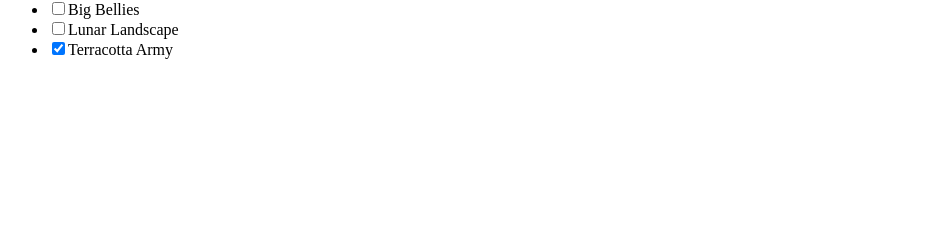
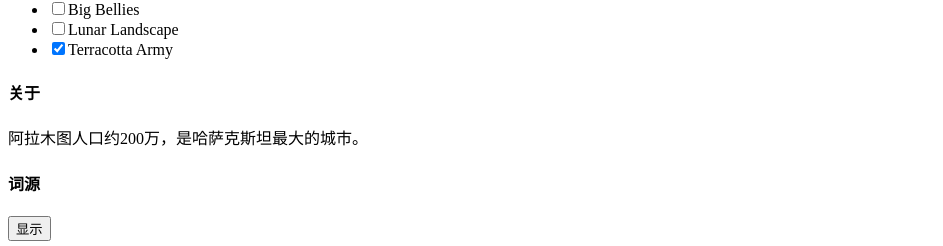
Before and after one commit to tiansQAQ/learn-react-2023, a React app: page / in a window 1280 px wide. Shown: the part 2616-2862 px from the top of the page, without its empty margins (0-943 px from the left). Before the commit the page ends 2691 px from the top, so only its background shows below. Built offline with nearby package versions, Linux system fonts and the light colour scheme.

Commit message:
refactor:props的使用,父子组件数据传递

```diff
--- a/src/App.js
+++ b/src/App.js
@@ -19,6 +19,8 @@ import FormObject from './chapter15/FormObject.jsx'
 import BucketList from './chapter16/BucketList.jsx'
 import FormObjectImmer from './chapter17/FormObjectImmer.jsx'
 import BucketListImmer from './chapter18/BucketListImmer.jsx'
+import Accordion from './chapter20/Accordion.jsx'
+
 export default function App() {
   // 多个组件共享数据
   const [count, setCount] = useState(0)
@@ -61,6 +63,7 @@ export default function App() {
       <BucketList />
       <FormObjectImmer />
       <BucketListImmer />
+      <Accordion />
     </>
   )
 }
--- /dev/null
+++ b/src/chapter20/Accordion.jsx
@@ -0,0 +1,16 @@
+import React, { useState } from 'react'
+import Panel from './Panel.jsx'
+
+export default function Accordion() {
+  const [activeIndex, setActiveIndex] = useState(0)
+  return (
+    <>
+      <Panel title="关于" isActive={activeIndex === 0} onShow={() => setActiveIndex(0)}>
+        阿拉木图人口约200万，是哈萨克斯坦最大的城市。
+      </Panel>
+      <Panel title="词源" isActive={activeIndex === 1} onShow={() => setActiveIndex(1)}>
+        这个名字来自于 <span lang="kk-KZ">алма</span>，
+      </Panel>
+    </>
+  )
+}
--- /dev/null
+++ b/src/chapter20/Panel.jsx
@@ -0,0 +1,10 @@
+import React, { useState } from 'react'
+
+export default function Panel({ title, isActive, onShow, children }) {
+  return (
+    <>
+      <h4>{title}</h4>
+      {isActive ? <p>{children}</p> : <button onClick={onShow}>显示</button>}
+    </>
+  )
+}
```
